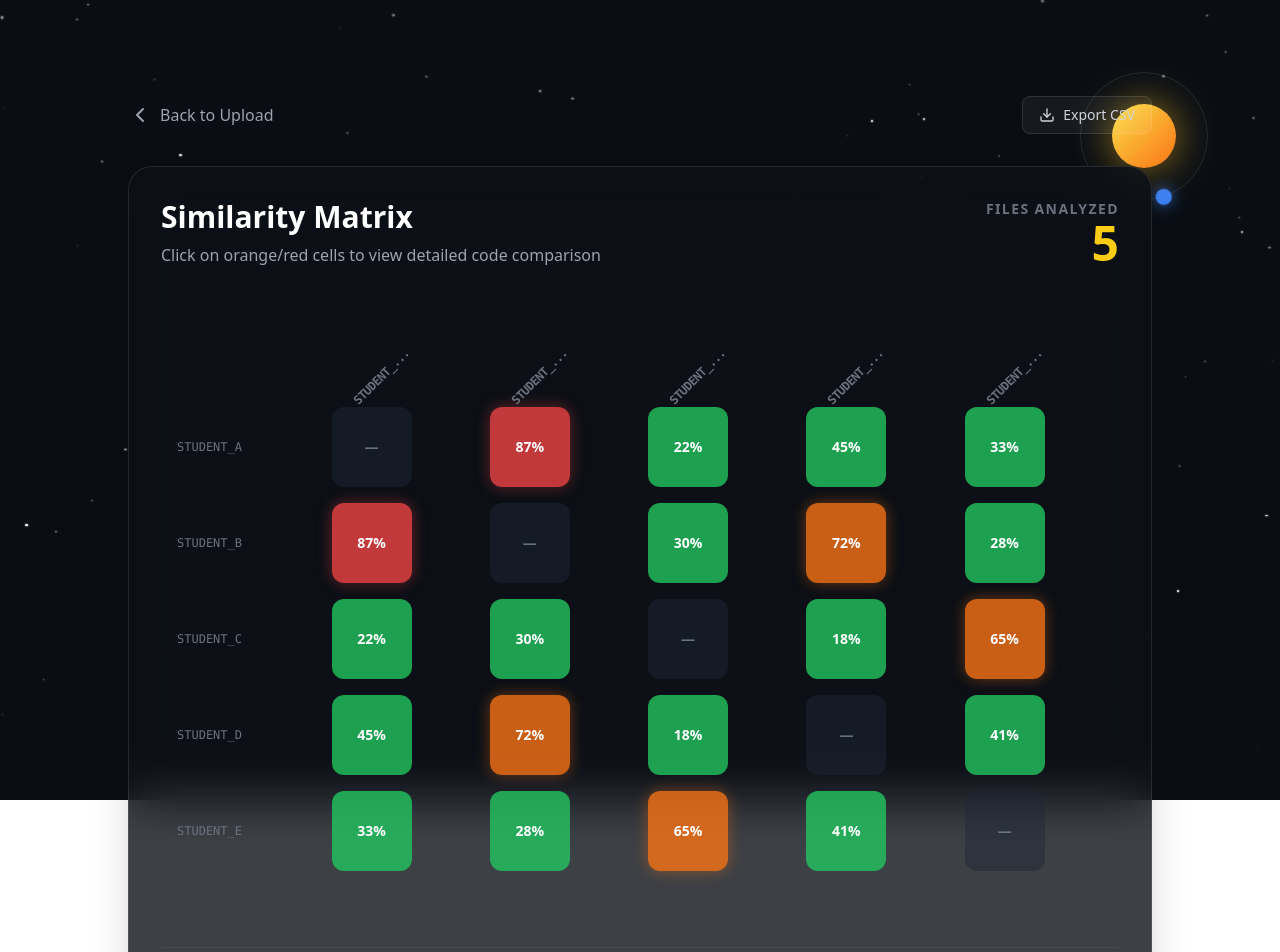
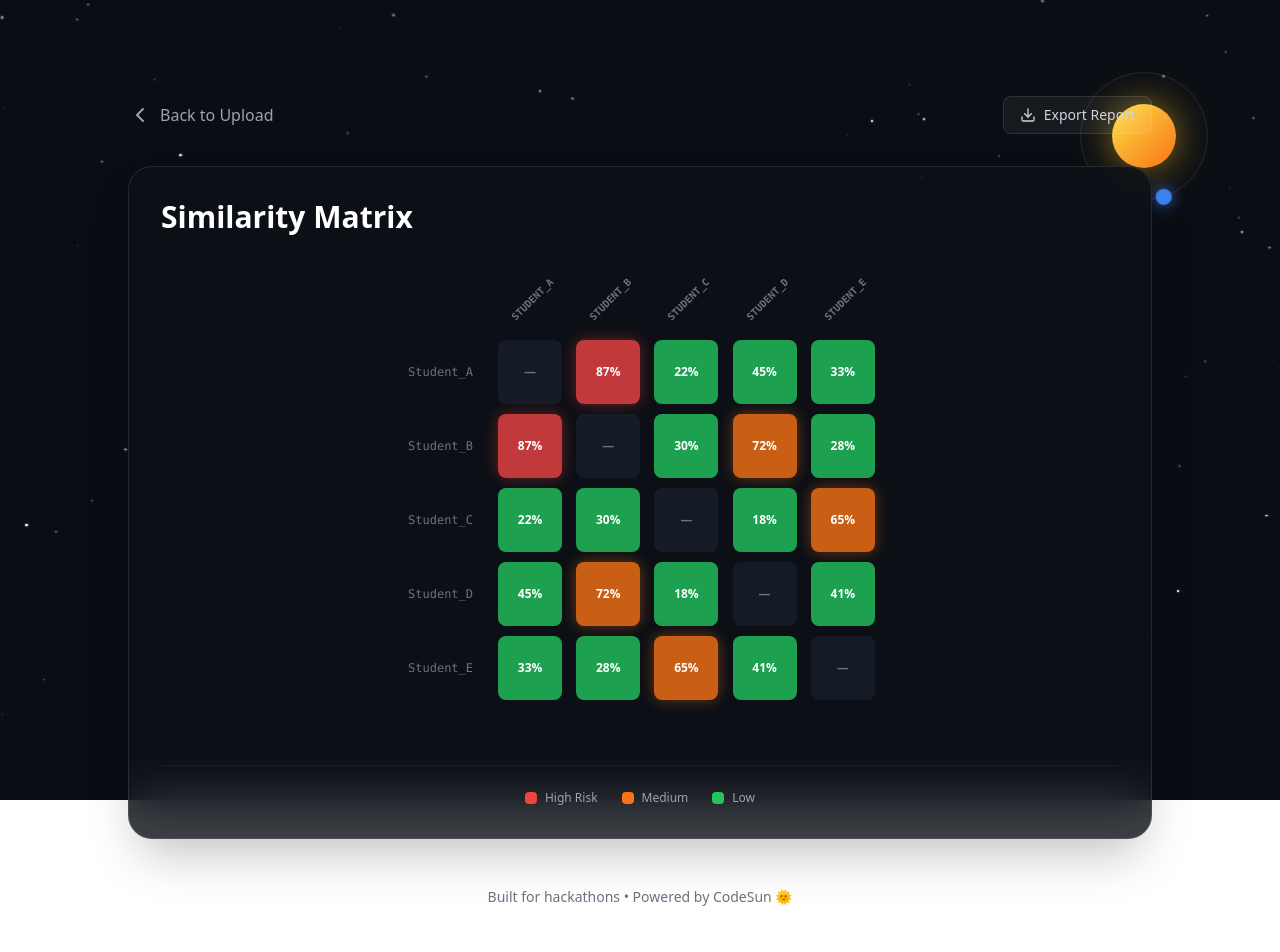
Before and after one commit to sarthakgupta124/Plagiarism-and-code-similarity-detector, a React (Vite) app: page /analysis in a window 1280 px wide. Shown: the top 952 px of the page. Built offline with nearby package versions, Linux system fonts and the light colour scheme.

Commit message:
AnalysisResult Fix and Code Comparision Addition

```diff
--- a/src/pages/AnalysisResult.jsx
+++ b/src/pages/AnalysisResult.jsx
@@ -1,12 +1,15 @@
-import React from 'react';
-import { ChevronLeft, FileText, Download } from 'lucide-react';
-import { useLocation, useNavigate } from 'react-router-dom';
+import React, { useState } from 'react';
+import { ChevronLeft, FileCode, AlertCircle, Download, FileText } from 'lucide-react';
+import { useNavigate } from 'react-router-dom';
 
 const AnalysisResult = () => {
-  const location = useLocation();
   const navigate = useNavigate();
 
-  // Mock data - Replace this with your model's actual N x N output
+  // 1. State to manage which view to show: 'matrix' or 'comparison'
+  const [view, setView] = useState('matrix');
+  const [selectedPair, setSelectedPair] = useState(null);
+
+  // Mock Data - Replace with your model's actual output
   const students = ["Student_A", "Student_B", "Student_C", "Student_D", "Student_E"];
   const matrix = [
     [null, 87, 22, 45, 33],
@@ -16,55 +19,56 @@ const AnalysisResult = () => {
     [33, 28, 65, 41, null],
   ];
 
+  // Mock Code Content for comparison
+  const mockCode = {
+    "Student_A": `#include <iostream>\nint main() {\n  int n;\n  std::cin >> n;\n  return 0;\n}`,
+    "Student_B": `#include <iostream>\nint main() {\n  int input;\n  std::cin >> input;\n  return 0;\n}`
+  };
+
   const getCellColor = (value) => {
-    if (value === null) return "bg-gray-800/50 text-gray-500"; // Diagonal
-    if (value > 80) return "bg-red-500/80 text-white shadow-[0_0_15px_rgba(239,68,68,0.4)]";
-    if (value > 60) return "bg-orange-500/80 text-white shadow-[0_0_15px_rgba(249,115,22,0.4)]";
-    return "bg-green-500/80 text-white";
+    if (value === null) return "bg-gray-800/50 text-gray-500 cursor-default";
+    if (value > 80) return "bg-red-500/80 text-white hover:scale-110 shadow-[0_0_15px_rgba(239,68,68,0.4)]";
+    if (value > 60) return "bg-orange-500/80 text-white hover:scale-110 shadow-[0_0_15px_rgba(249,115,22,0.4)]";
+    return "bg-green-500/80 text-white hover:scale-110";
+  };
+
+  const handleCellClick = (rowIndex, cellIndex, score) => {
+    if (score !== null) {
+      setSelectedPair({
+        fileA: students[rowIndex],
+        fileB: students[cellIndex],
+        score: score
+      });
+      setView('comparison');
+    }
   };
 
   return (
-    <div className="relative flex flex-col items-center min-h-screen pt-24 pb-20 px-4 z-10 animate-in fade-in duration-700">
+    <div className="relative flex flex-col items-center min-h-screen pt-24 pb-20 px-4 z-10 animate-in fade-in duration-500">
 
-      {/* Top Header Section */}
-      <div className="w-full max-w-5xl flex justify-between items-center mb-8">
-        <button
-          onClick={() => navigate('/')}
-          className="flex items-center gap-2 text-gray-400 hover:text-yellow-400 transition-colors group"
-        >
-          <ChevronLeft className="group-hover:-translate-x-1 transition-transform" />
-          Back to Upload
+      {/* VIEW 1: THE N x N MATRIX */}
+      {view === 'matrix' ? (
+        <div className="w-full max-w-5xl flex flex-col items-center">
+          <div className="w-full flex justify-between items-center mb-8">
+            <button onClick={() => navigate('/')} className="flex items-center gap-2 text-gray-400 hover:text-yellow-400 transition-colors group">
+              <ChevronLeft className="group-hover:-translate-x-1 transition-transform" /> Back to Upload
             </button>
-        <div className="flex gap-4">
-          <button className="flex items-center gap-2 px-4 py-2 bg-white/5 border border-white/10 rounded-lg text-sm text-gray-300 hover:bg-white/10 transition-all">
-            <Download size={16} /> Export CSV
+            <button className="flex items-center gap-2 px-4 py-2 bg-white/5 border border-white/10 rounded-lg text-sm text-gray-300 hover:bg-white/10">
+              <Download size={16} /> Export Report
             </button>
           </div>
-      </div>
 
-      {/* Main Result Card */}
-      <div className="w-full max-w-5xl bg-[#0d1117]/80 backdrop-blur-xl rounded-3xl p-8 border border-white/10 shadow-2xl">
-        <div className="flex justify-between items-end mb-10">
-          <div>
-            <h2 className="text-3xl font-bold text-white mb-2">Similarity Matrix</h2>
-            <p className="text-gray-400">Click on orange/red cells to view detailed code comparison</p>
-          </div>
-          <div className="text-right">
-            <p className="text-gray-500 text-sm uppercase tracking-widest font-bold">Files Analyzed</p>
-            <p className="text-5xl font-black text-yellow-400">{students.length}</p>
-          </div>
-        </div>
+          <div className="w-full bg-[#0d1117]/80 backdrop-blur-xl rounded-3xl p-8 border border-white/10 shadow-2xl">
+            <h2 className="text-3xl font-bold text-white mb-6">Similarity Matrix</h2>
 
-        {/* The Matrix Grid */}
-        <div className="overflow-x-auto custom-scrollbar pb-4">
-          <div className="inline-block min-w-full align-middle">
-            <table className="min-w-full border-separate border-spacing-2">
+            <div className="overflow-x-auto custom-scrollbar pb-6">
+              <table className="border-separate border-spacing-2 mx-auto">
                 <thead>
                   <tr>
-                  <th className="p-2"></th>
+                    <th></th>
                     {students.map((s, i) => (
-                    <th key={i} className="p-2 text-xs text-gray-500 font-mono rotate-[-45deg] whitespace-nowrap text-left h-20 uppercase tracking-tighter">
-                      {s.length > 8 ? s.substring(0, 8) + '...' : s}
+                      <th key={i} className="p-2 text-[10px] text-gray-500 font-mono rotate-[-45deg] whitespace-nowrap text-left h-16 uppercase">
+                        {s}
                       </th>
                     ))}
                   </tr>
@@ -72,12 +76,10 @@ const AnalysisResult = () => {
                 <tbody>
                   {matrix.map((row, rowIndex) => (
                     <tr key={rowIndex}>
-                    <td className="p-2 text-xs text-gray-500 font-mono uppercase pr-4">
-                      {students[rowIndex]}
-                    </td>
+                      <td className="p-2 text-xs text-gray-500 font-mono pr-4 text-right">{students[rowIndex]}</td>
                       {row.map((cell, cellIndex) => (
-                      <td key={cellIndex} className="p-1">
-                        <div className={`w-16 h-16 md:w-20 md:h-20 rounded-xl flex items-center justify-center text-sm font-bold cursor-pointer transition-all hover:scale-110 hover:z-20 ${getCellColor(cell)}`}>
+                        <td key={cellIndex} onClick={() => handleCellClick(rowIndex, cellIndex, cell)}>
+                          <div className={`w-14 h-14 md:w-16 md:h-16 rounded-lg flex items-center justify-center text-xs font-bold cursor-pointer transition-all ${getCellColor(cell)}`}>
                             {cell !== null ? `${cell}%` : '—'}
                           </div>
                         </td>
@@ -87,24 +89,65 @@ const AnalysisResult = () => {
                 </tbody>
               </table>
             </div>
-        </div>
 
-        {/* Legend Section */}
-        <div className="mt-12 flex flex-wrap justify-center gap-8 pt-8 border-t border-white/5">
-          <div className="flex items-center gap-2">
-            <div className="w-4 h-4 rounded bg-red-500"></div>
-            <span className="text-sm text-gray-400">High Risk (&gt;80%)</span>
-          </div>
-          <div className="flex items-center gap-2">
-            <div className="w-4 h-4 rounded bg-orange-500"></div>
-            <span className="text-sm text-gray-400">Medium (60-80%)</span>
-          </div>
-          <div className="flex items-center gap-2">
-            <div className="w-4 h-4 rounded bg-green-500"></div>
-            <span className="text-sm text-gray-400">Low (&lt;60%)</span>
+            <div className="mt-8 flex justify-center gap-6 text-xs text-gray-400 border-t border-white/5 pt-6">
+              <div className="flex items-center gap-2"><div className="w-3 h-3 bg-red-500 rounded" /> High Risk</div>
+              <div className="flex items-center gap-2"><div className="w-3 h-3 bg-orange-500 rounded" /> Medium</div>
+              <div className="flex items-center gap-2"><div className="w-3 h-3 bg-green-500 rounded" /> Low</div>
             </div>
           </div>
         </div>
+      ) : (
+        /* VIEW 2: SIDE-BY-SIDE COMPARISON */
+        <div className="w-full max-w-7xl flex flex-col items-center animate-in zoom-in-95 duration-500">
+          <div className="w-full flex justify-between items-center mb-6">
+            <button onClick={() => setView('matrix')} className="flex items-center gap-2 text-gray-400 hover:text-yellow-400 transition-colors">
+              <ChevronLeft /> Back to Matrix
+            </button>
+            <div className="text-right">
+              <span className="text-gray-400 text-sm mr-3">Similarity Score:</span>
+              <span className={`text-3xl font-black ${selectedPair.score > 80 ? 'text-red-500' : 'text-orange-500'}`}>
+                {selectedPair.score}%
+              </span>
+            </div>
+          </div>
+
+          <div className="w-full bg-[#0d1117]/90 backdrop-blur-2xl rounded-3xl border border-white/10 overflow-hidden shadow-2xl">
+            <div className="flex items-center justify-between p-6 border-b border-white/5 bg-white/5">
+              <h3 className="text-xl font-bold text-white flex items-center gap-2">
+                <FileText className="text-yellow-400" /> Comparison Analysis
+              </h3>
+              {selectedPair.score > 80 && (
+                <span className="px-3 py-1 bg-red-500/20 text-red-500 border border-red-500/30 rounded-full text-[10px] font-bold uppercase tracking-widest">
+                  High Risk Plagiarism
+                </span>
+              )}
+            </div>
+
+            <div className="grid grid-cols-1 md:grid-cols-2 divide-x divide-white/5">
+              <div className="p-6">
+                <p className="text-orange-400 font-mono text-sm mb-4 flex items-center gap-2">
+                  <FileCode size={16} /> {selectedPair.fileA}.cpp
+                </p>
+                <pre className="p-4 bg-black/40 rounded-xl overflow-x-auto text-gray-300 font-mono text-sm leading-relaxed border border-white/5 custom-scrollbar h-[500px]">
+                  <code>{mockCode[selectedPair.fileA] || "// Code content for " + selectedPair.fileA}</code>
+                </pre>
+              </div>
+              <div className="p-6">
+                <p className="text-orange-400 font-mono text-sm mb-4 flex items-center gap-2">
+                  <FileCode size={16} /> {selectedPair.fileB}.cpp
+                </p>
+                <pre className="p-4 bg-black/40 rounded-xl overflow-x-auto text-gray-300 font-mono text-sm leading-relaxed border border-white/5 custom-scrollbar h-[500px]">
+                  <code>{mockCode[selectedPair.fileB] || "// Code content for " + selectedPair.fileB}</code>
+                </pre>
+              </div>
+            </div>
+          </div>
+        </div>
+      )}
+
+      {/* Shared Footer */}
+      <p className="mt-12 text-gray-500 text-sm">Built for hackathons • Powered by CodeSun 🌞</p>
     </div>
   );
 };
```
Also changed, not shown: src/pages/CodeComparison.jsx (added, +63 -0 lines). Lines whose indentation alone changed are shown as unchanged.
